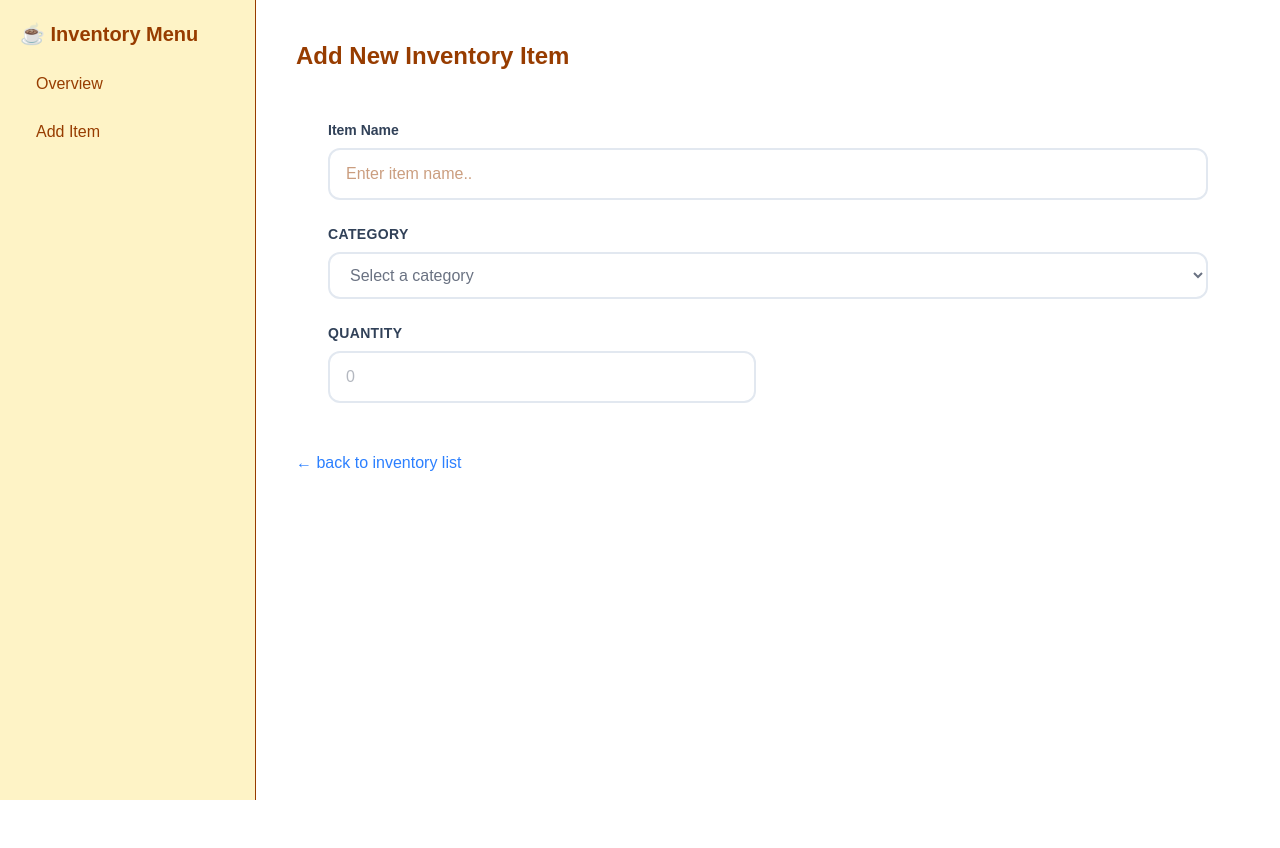
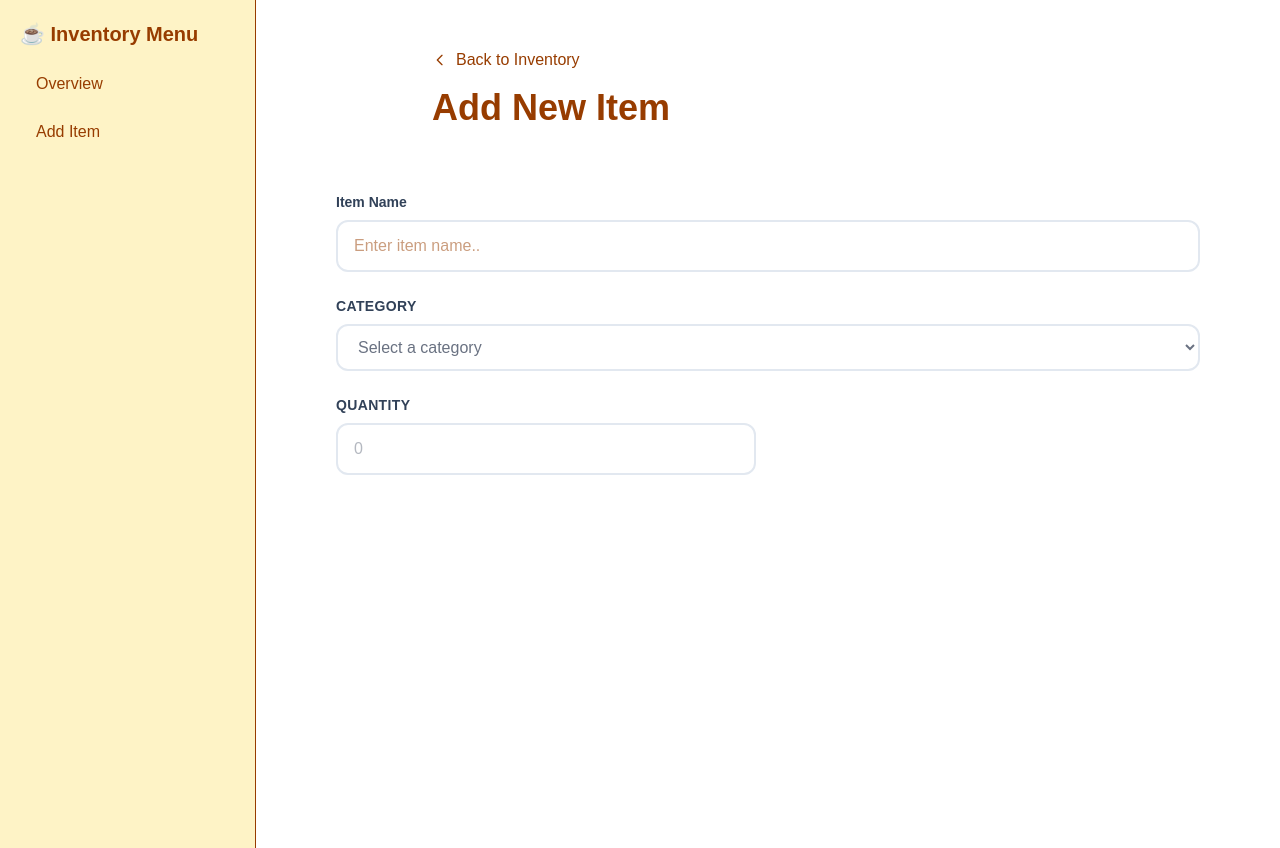
Before and after one commit to COS301-SE-2025/Coffee-Shop-Manager, a Next.js app in the folder koffieblik-inventory/: page /inventory/add in a window 1280 px wide. Before the commit the page ends 800 px from the top, so only its background shows below. Built offline with nearby package versions, Linux system fonts and the light colour scheme.

Commit message:
Modified add item by adding styling

```diff
--- a/koffieblik-inventory/src/app/inventory/add/page.tsx
+++ b/koffieblik-inventory/src/app/inventory/add/page.tsx
@@ -2,12 +2,51 @@
 import React from 'react'
 import Link from 'next/link'
 
+
+interface FormData {
+  name: string
+  category: string
+  quantity: number
+  price: number
+}
+
 export default function AddItemPage() {
+
+
+
+
+
+
+
+
+
   return (
-    <main className="container mx-auto p-4">
-      <h1 className="text-2xl font-bold mb-4">Add New Inventory Item</h1>
+    <main className="min-h-screen bg-brown-50 p-6">
+      <div className="max-w-2xl mx-auto">
+
+        <div className="mb-8">
+          <Link
+            href="/inventory"
+            className="inline-flex items-center text-brown-600 hover:text-brown-800 mb-4 transition-colors"
+          >
+            <svg className="w-4 h-4 mr-2" fill="none" stroke="currentColor" viewBox="0 0 24 24">
+              <path strokeLinecap="round" strokeLinejoin="round" strokeWidth={2} d="M15 19l-7-7 7-7" />
+            </svg>
+            Back to Inventory
+          </Link>
+          <h1 className="text-4xl font-bold text-brown-800">Add New Item</h1>
+
+        </div>
+
+
+
+      </div>
 
       <form  className="p-8 space-y-6">
+
+
+
+
 
         <div className="space-y-2">
               <label htmlFor="name" className="block text-sm font-semibold text-slate-700 ">
@@ -68,11 +107,7 @@ export default function AddItemPage() {
 
       </form>
 
-      <p className="mt-4">
-        <Link href="/inventory" className="text-blue-500 hover:underline">
-          ← back to inventory list
-        </Link>
-      </p>
+
     </main>
   )
 }
```
